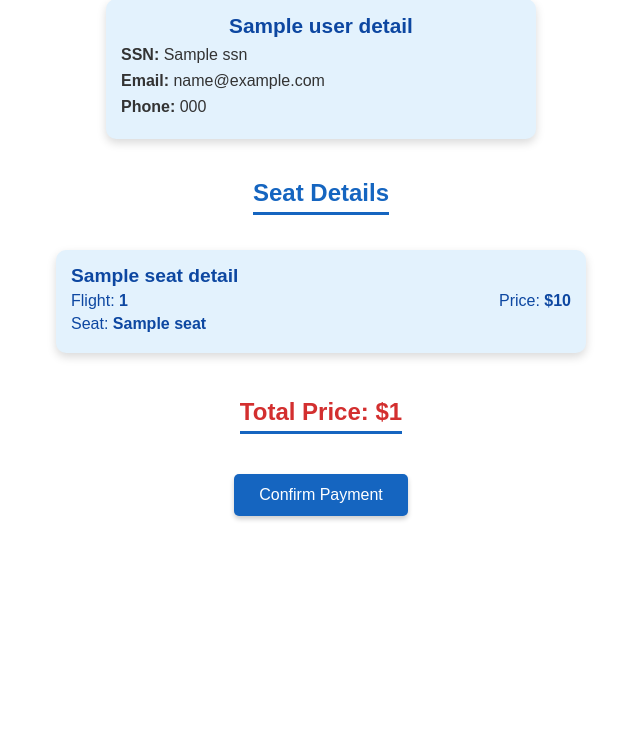
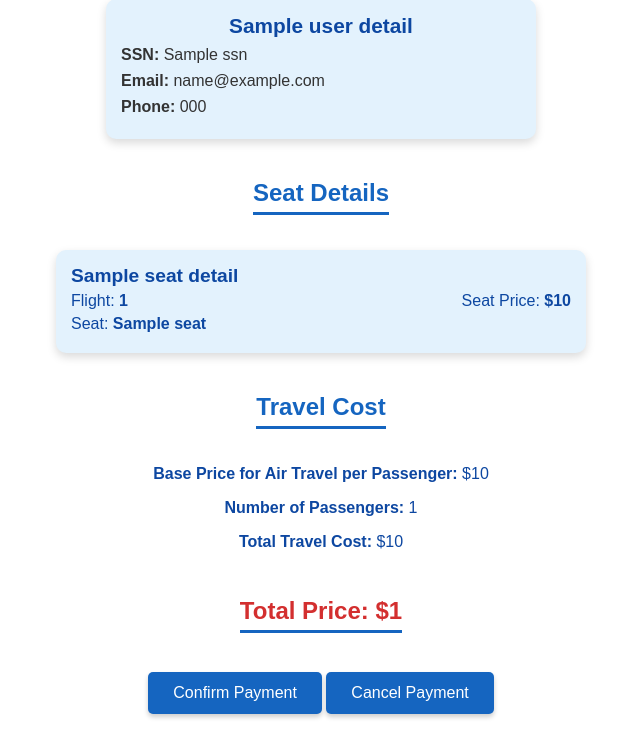
Before and after one commit to divyarajparia/Airline-Reservation-System-with-Dynamic-Scheduling, a Flask app: template templates/payments.html in a window 1280 px wide. Shown: the part 199-933 px from the top of the page, without its empty margins (319-959 px from the left). Before the commit the page ends 720 px from the top, so only its background shows below. Run offline with Flask 3, Linux system fonts and the light colour scheme; the template is opened without the code that fills it: most values are stand-ins (such as "Sample title", 1, 10 or a date in 2020); some libraries are stand-ins or nearby versions.

Commit message:
Updated Navigation and Pricing in payments page

```diff
--- a/app.py
+++ b/app.py
@@ -358,8 +358,6 @@ def select_seats():
 
     return render_template('select_seats.html', available_seats=available_seats, num_passengers=session["num_passengers"], passengers=session['passengers'], flight_info=flight_info)
 
-
-
 @app.route('/payments', methods=['GET', 'POST'])
 @login_required
 def payments():
@@ -376,6 +374,7 @@ def payments():
         flight_info = session['flight_route_info'][session['selected_route_id']]
         total_price=0
         base_price = 0
+        seat_price_total = 0
         for flight_leg in flight_info:
             base_price += float(flight_leg[8])
         total_price += base_price * session['num_passengers']
@@ -409,8 +408,10 @@ def payments():
 
                 counter += 1
 
+
                 if seat_price:
                     total_price += float(seat_price[0])
+                    seat_price_total += float(seat_price[0])
                     seat_details.append((schd_id,seat,seat_price[0],flight_number[0], name))
                     if global_counter == 1:
                         user_details.append((ssn,name,phone,mail))
@@ -419,8 +420,13 @@ def payments():
         session['seat_details'] = seat_details
         session['user_details'] = user_details
         print("Seat details: ",select_seats)
+        print('Number of passangers: ', session['num_passengers'])
+        print("flight info: ", flight_info)
+        print("base Price info: ", base_price)
 
-        return render_template('payments.html', total_price=total_price, seat_details=seat_details, user_details=user_details)
+        session['base_price'] = base_price
+
+        return render_template('payments.html', total_price=total_price, seat_details=seat_details, user_details=user_details, base_price=base_price, seat_price_total=seat_price_total, num_passengers=session['num_passengers'])
     else:
         selected_seats = session['selected_seats']
         total_price = session.get('total_price', 0)
@@ -472,7 +478,7 @@ def payments():
                 print("User Details: " ,user_details)
                 receipt_number = ''.join(random.choices(string.ascii_uppercase + string.digits, k=10))  # Generates a 10-character receipt number
 
-                return render_template('receipt.html', total_price=total_price, seat_details=seat_details, user_details=user_details, pnr=pnr, receipt_number=receipt_number)
+                return render_template('receipt.html', total_price=total_price, seat_details=seat_details, user_details=user_details, pnr=pnr, receipt_number=receipt_number, base_price=session['base_price'], num_passengers=session['num_passengers'])
 
         except Exception as e:
             db.session.rollback()
@@ -480,6 +486,5 @@ def payments():
             flash(f"Payment failed: {str(e)}", "danger")
             return redirect(url_for('dashboard'))
 
-
 if __name__ == '__main__':
     app.run(debug=True, host='0.0.0.0', port=8000)
--- a/templates/payments.html
+++ b/templates/payments.html
@@ -33,16 +33,25 @@
                 <p>Seat: <strong>{{ seat }}</strong></p>
             </div>
             <div class="right">
-                <p>Price: <strong>${{ price }}</strong></p>
+                <p>Seat Price: <strong>${{ price }}</strong></p>
             </div>
         </div>
         {% endfor %}
+    </section>
+
+    <!-- Travel Cost Section -->
+    <section>
+        <h2>Travel Cost</h2>
+        <p><strong>Base Price for Air Travel per Passenger:</strong> ${{ base_price }}</p>
+        <p><strong>Number of Passengers:</strong> {{ num_passengers }}</p>
+        <p><strong>Total Travel Cost:</strong> ${{ num_passengers * base_price }}</p>
     </section>
 
     <h2 class="total-price">Total Price: ${{ total_price }}</h2>
 
     <form method="POST">
         <button type="submit">Confirm Payment</button>
+        <button type="button" onclick="window.location.href='{{ url_for('dashboard') }}'">Cancel Payment</button>
     </form>
 </body>
 </html>
```
Also changed, not shown: templates/receipt.html (+8 -0 lines).
